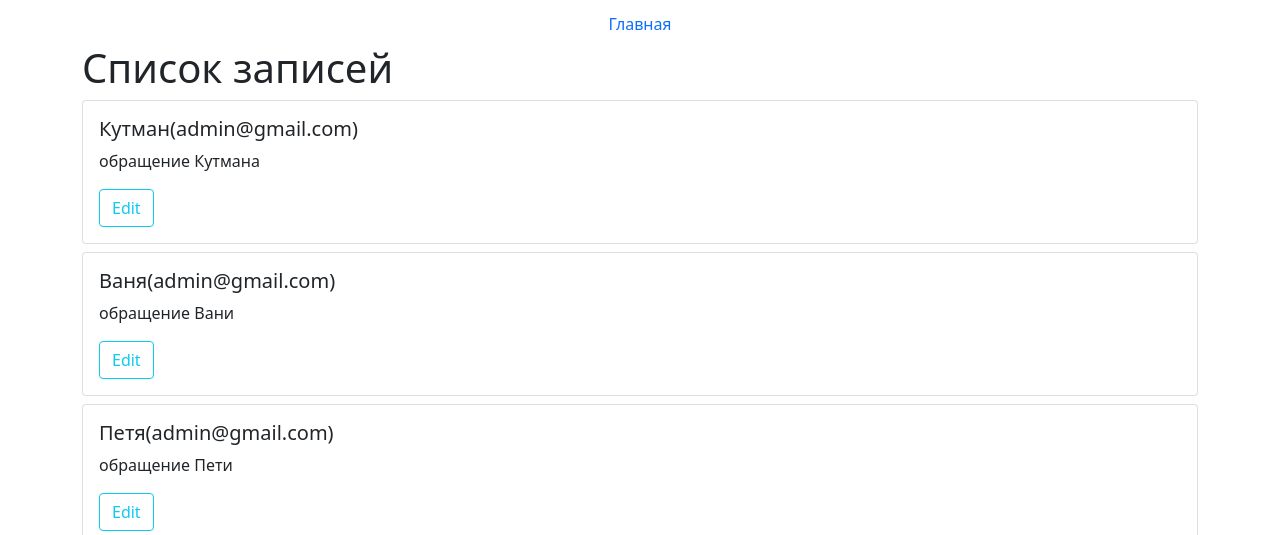
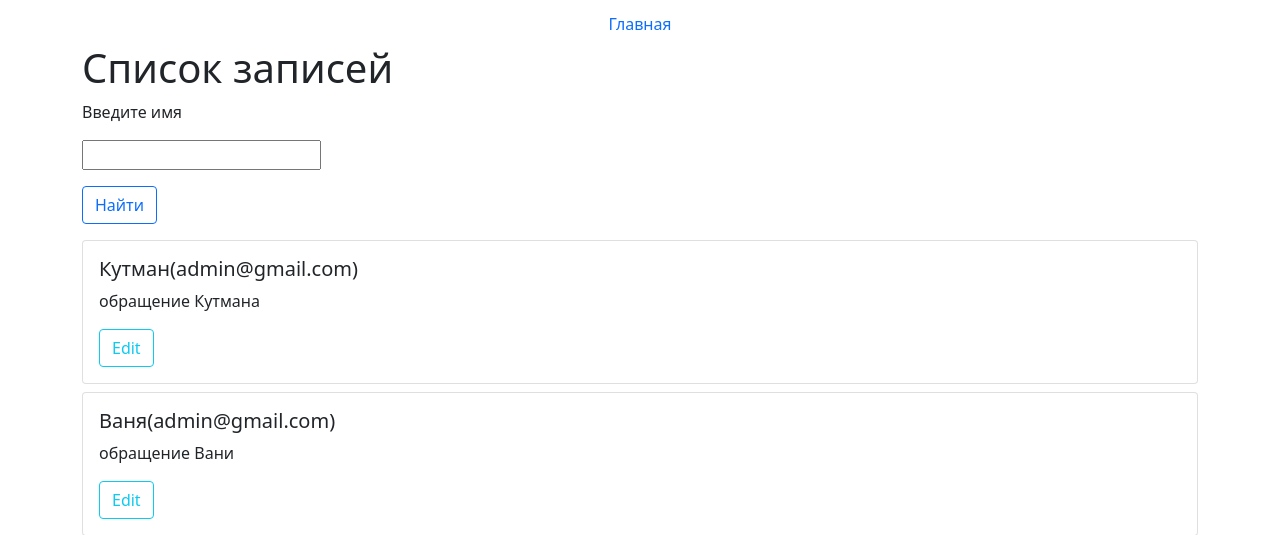
Before and after one commit to A-miin/exam, a Django app: page / in a window 1280 px wide. Shown: the top 535 px of the page. Run offline with Django 3.2, Linux system fonts and the light colour scheme; data comes from the database, SQL or seed files in the repository; some libraries are stand-ins or nearby versions.

Commit message:
add search form to index

```diff
--- /dev/null
+++ b/Project/guest_book/forms.py
@@ -0,0 +1,20 @@
+from django import forms
+
+# from .models import Product
+# CATEGORY_CHOICES=[
+#     ('breakfast','завтрак'),
+#     ('first meal','первые блюда'),
+#     ('second courses','вторые блюда'),
+#     ('drinks','напитки '),
+#     ('other','разное'),
+# ]
+#
+# class ProductForm(forms.ModelForm):
+#
+#     class Meta:
+#         model = Product
+#         fields = ('name', 'description', 'category', 'price', 'remainder')
+
+
+class RecordSearchForm(forms.Form):
+    name = forms.CharField(max_length=128, label = "Введите имя")
--- /dev/null
+++ b/Project/guest_book/templates/form.html
@@ -0,0 +1,14 @@
+{% csrf_token %}
+
+{% for error in form.non_field_errors %}
+   <p class="form-error">{{ error }}</p>
+{% endfor %}
+
+{% for field in form %}
+   <p><label for="{{ field.id_for_label }}">{{ field.label }}</label></p>
+   {% for error in field.errors %}
+       <p class="form-error">{{ error }}</p>
+   {% endfor %}
+   <p {% if field.errors %} class="form-field-error"{% endif %}>{{ field }}</p>
+{% endfor %}
+<p><input type="submit" value="{{ button_text }}" class="btn btn-outline-primary"></p>
--- a/Project/guest_book/templates/index.html
+++ b/Project/guest_book/templates/index.html
@@ -2,6 +2,9 @@
 {% block title %} Лист записей {% endblock title %}
 {% block header-text %} Список записей{% endblock header-text %}
 {% block content %}
+    <form action="{% url 'record-list' %}" method="POST">
+        {% include 'form.html' with button_text="Найти" %}
+    </form>
     {%for record in records%}
         <div class="card mb-2 mt-2">
           <div class="card-body">
--- a/Project/guest_book/views.py
+++ b/Project/guest_book/views.py
@@ -1,7 +1,15 @@
 from django.shortcuts import render
+from django.shortcuts import redirect, get_object_or_404
 from .models import Record
+from .forms import RecordSearchForm
 
 # Create your views here.
 def index(request):
-    records = Record.objects.all().filter(status='active').order_by('-created_at')
-    return render(request, 'index.html', context={'records':records})
+    form = RecordSearchForm()
+    if request.method=='GET':
+        records = Record.objects.all().filter(status='active').order_by('-created_at')
+        return render(request, 'index.html', context={'records':records, 'form':form})
+    elif request.method=='POST':
+        name = request.POST.get('name')
+        records = Record.objects.all().filter(name=name, status='active').order_by('-created_at')
+        return render(request, 'index.html', {'records':records, 'form':form})
```
